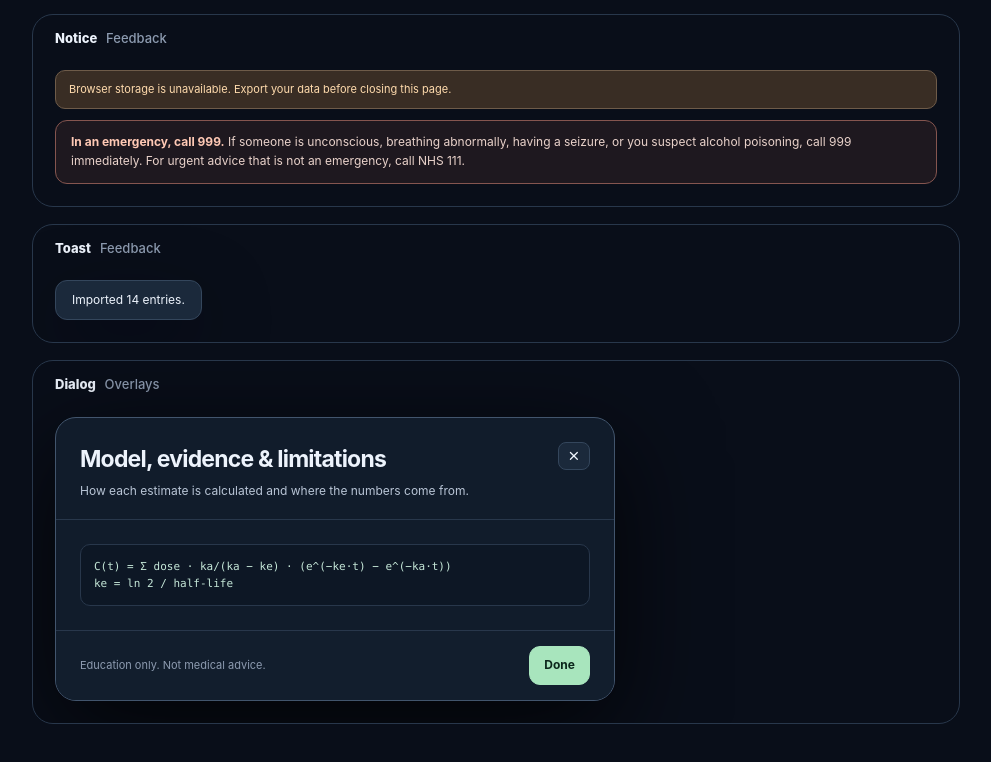
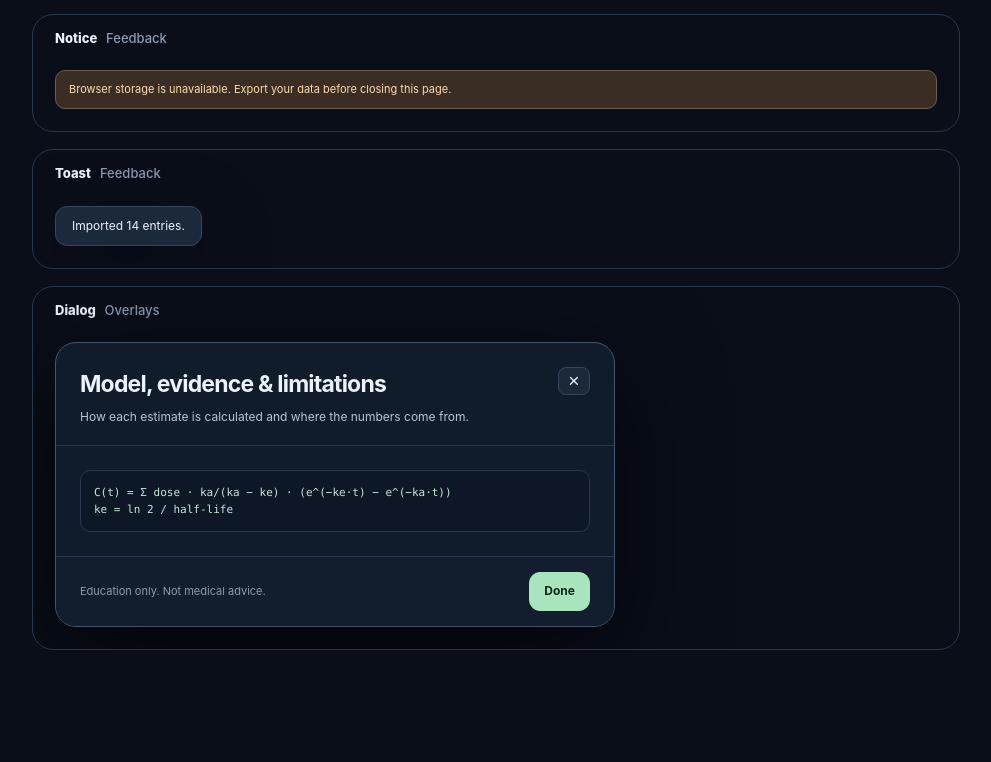
Before and after one commit to andreagaleazzi/kinetic-atlas, a plain HTML site: page docs/brand/gallery.html in a window 1280 px wide. Shown: the part 3659-4421 px from the top of the page, without its empty margins (144-1135 px from the left). After the commit the page ends 4385 px from the top, so only its background shows below. Drawn offline with Linux system fonts and the light colour scheme.

Commit message:
docs(brand): drop the foot-alert component and alert-* tokens

```diff
--- a/docs/brand/components.css
+++ b/docs/brand/components.css
@@ -145,8 +145,6 @@ a:focus-visible, button:focus-visible, input:focus-visible, select:focus-visible
 .empty-state .ic { display: block; width: 28px; height: 28px; margin: 0 auto; }
 .empty-state p { font-size: 12px; }
 .notice { border: 1px solid var(--notice-border); background: var(--notice-bg); padding: 10px 13px; border-radius: var(--radius-input); font-size: 11px; color: var(--notice-ink); }
-.foot-alert { border: 1px solid var(--alert-border); background: var(--alert-bg); border-radius: var(--radius-card); padding: 12px 15px; color: var(--alert-ink); font-size: 12px; }
-.foot-alert strong { color: var(--alert-strong); }
 
 /* chart legend and tooltip */
 .legend { display: flex; flex-wrap: wrap; gap: 8px 17px; align-items: center; border-top: 1px solid var(--border); padding-top: 15px; }
--- a/docs/brand/gallery.html
+++ b/docs/brand/gallery.html
@@ -187,7 +187,6 @@
 <section class="g-sec"><h2 class="g-h">Notice <span>Feedback</span></h2>
 <div class="ds-stack">
 <p class="notice" role="alert">Browser storage is unavailable. Export your data before closing this page.</p>
-<div class="foot-alert"><strong>In an emergency, call 999.</strong> If someone is unconscious, breathing abnormally, having a seizure, or you suspect alcohol poisoning, call 999 immediately. For urgent advice that is not an emergency, call NHS 111.</div>
 </div>
 </section>
 <section class="g-sec"><h2 class="g-h">Toast <span>Feedback</span></h2>
--- a/docs/brand/tokens.css
+++ b/docs/brand/tokens.css
@@ -56,10 +56,6 @@
   --notice-ink: #ffdbad;
   --notice-bg: #392d24;
   --notice-border: #6e5b49;
-  --alert-ink: #ead3cb;
-  --alert-strong: #ffc9b5;
-  --alert-bg: #3f282966;
-  --alert-border: #85554f;
   --live-ink: #d9f7e9;
   --live-note: #bcdccf;
   --live-bg: #1a342d70;
--- a/docs/brand/tokens.json
+++ b/docs/brand/tokens.json
@@ -60,10 +60,6 @@
       {"name": "notice-ink", "value": "#ffdbad", "usage": "Inline notice text (storage unavailable, import problems), on notice-bg (10:1)."},
       {"name": "notice-bg", "value": "#392d24", "usage": "Inline notice fill."},
       {"name": "notice-border", "value": "#6e5b49", "usage": "Inline notice outline."},
-      {"name": "alert-ink", "value": "#ead3cb", "usage": "Emergency (999 / NHS 111) block body text, on alert-bg over bg."},
-      {"name": "alert-strong", "value": "#ffc9b5", "usage": "Emergency block lead-in (\"In an emergency, call 999.\")."},
-      {"name": "alert-bg", "value": "#3f282966", "usage": "Emergency block fill, translucent over bg."},
-      {"name": "alert-border", "value": "#85554f", "usage": "Emergency block outline."},
       {"name": "live-ink", "value": "#d9f7e9", "usage": "Value in the live dose preview inside Log intake, on live-bg."},
       {"name": "live-note", "value": "#bcdccf", "usage": "Side note in the live dose preview."},
       {"name": "live-bg", "value": "#1a342d70", "usage": "Live dose preview fill, translucent green."},
```
Also changed, not shown: 2 other files.
